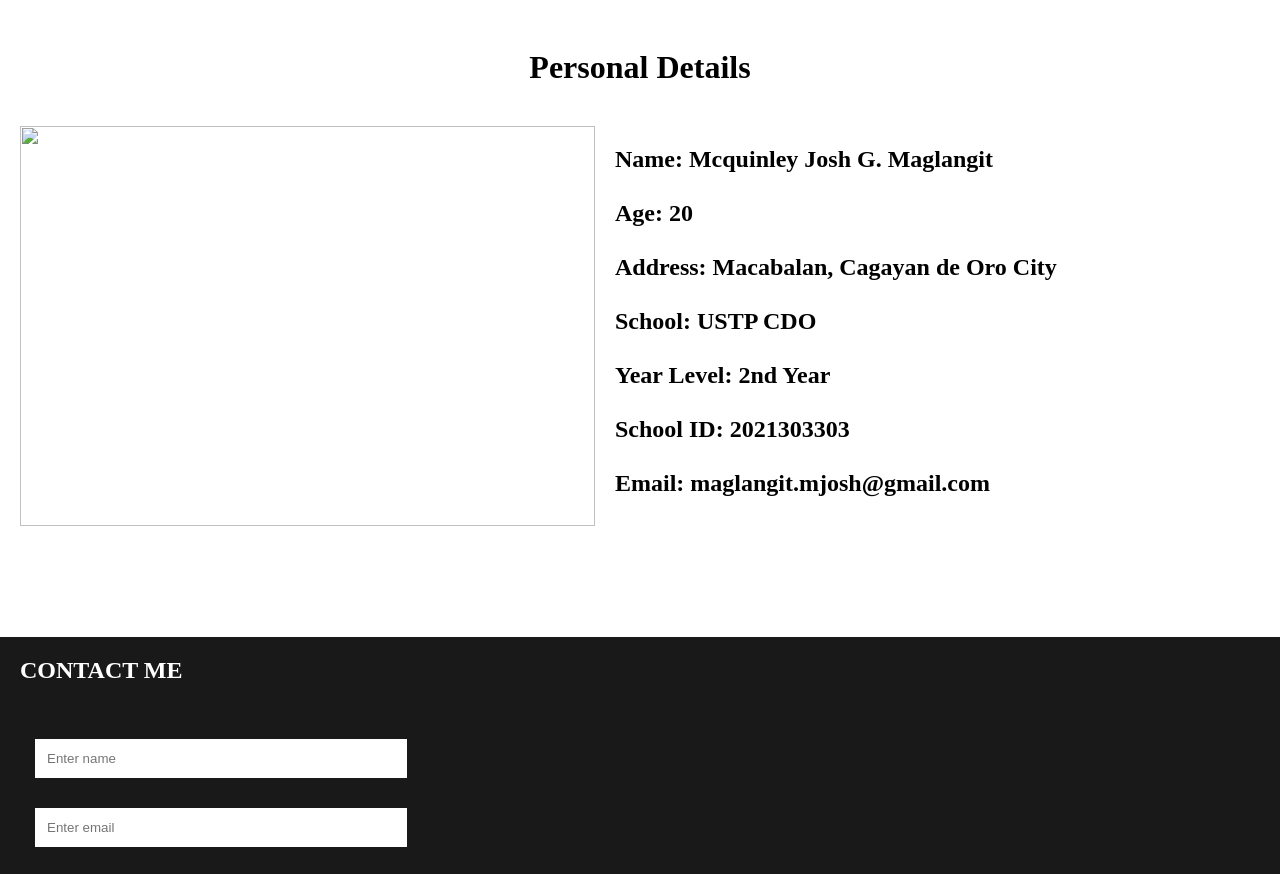
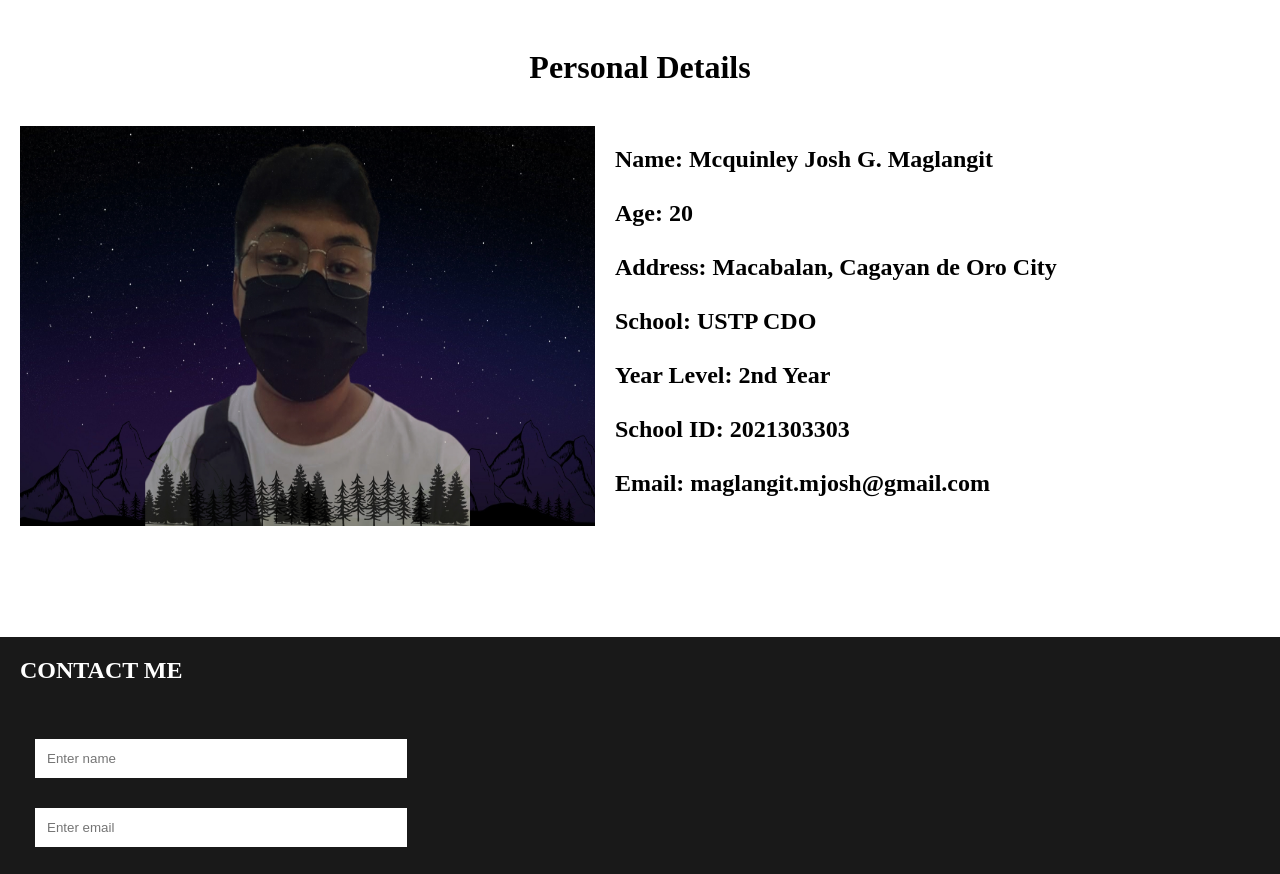
Before and after one commit to presam6/presam6.github.io, a plain HTML site: page index.html in a window 1280 px wide. Shown: the part 1520-2394 px from the top of the page. Drawn offline with Linux system fonts and the light colour scheme.

Commit message:
wrong format again

```diff
--- a/index.html
+++ b/index.html
@@ -51,7 +51,7 @@
     <section id="myinfo">
         <h1 class="headings">Personal Details</h1>
             <div id="pic">
-                <img src="2.png" alt="">
+                <img src="2.jpg" alt="">
                 <div id="info">
                 <h1>Name: Mcquinley Josh G. Maglangit <br> <br>
                     Age: 20 <br> <br>
```
